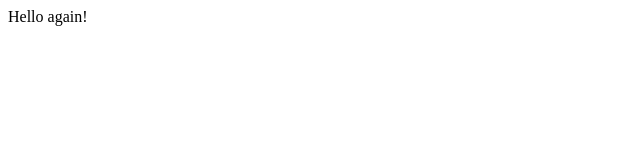
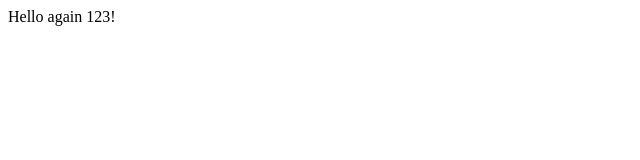
Before and after one commit to ankr/ankr.github.io, a plain HTML site: page index.html in a window 1280 px wide. Shown: the full height of the page, 0-640 px from the left. Drawn offline with Linux system fonts and the light colour scheme.

Commit message:
Trigger build

```diff
--- a/index.html
+++ b/index.html
@@ -6,6 +6,6 @@
     <title>Document</title>
   </head>
   <body>
-    Hello again!
+    Hello again 123!
   </body>
 </html>
```
